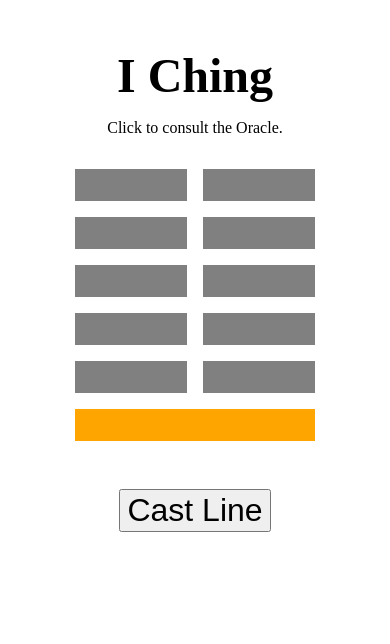
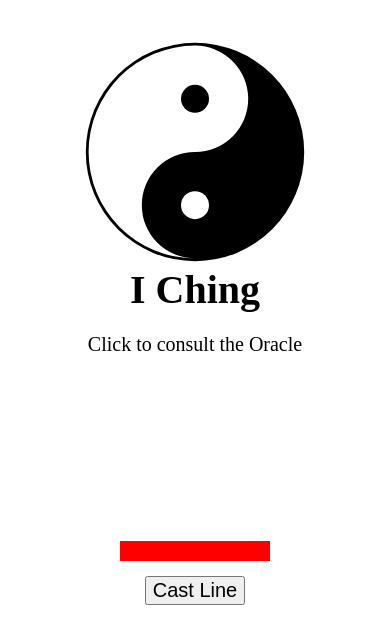
Before and after one commit to rivamazov/iching, a website: page index.html in a window 390 px wide. Both pictures are taken after a click on the button "Cast Line". Drawn offline with Linux system fonts and the light colour scheme.

Commit message:
total rewrite with hexagram class

```diff
--- a/index.html
+++ b/index.html
@@ -6,21 +6,14 @@
     <script type="text/javascript" src="main.js"></script>
   </head>
   <body>
-    <h1>I Ching</h1>
-    <p>Click to consult the Oracle.</p>
-    <section>
-      <article>
-        <ul>
-          <li id="line6" class="yin placeholder"></li>
-          <li id="line5" class="yin placeholder"></li>
-          <li id="line4" class="yin placeholder"></li>
-          <li id="line3" class="yin placeholder"></li>
-          <li id="line2" class="yin placeholder"></li>
-          <li id="line1" class="yin placeholder"></li>
-        </ul>
-        <p id="hexagram"></p>
-      </article>
-    </section>
-    <button id="castBtn" onclick="cast()">Cast Line</button>
+    <div class=container>
+      <img class='yinyang' src="yin-yang.svg" />
+      <h1>I Ching</h1>
+      <p>Click to consult the Oracle</p>
+      <section>
+        <article></article>
+      </section>
+      <button id="castBtn" onclick="cast(hex)">Cast Line</button>
+    </div>
   </body>
 </html>
--- a/main.css
+++ b/main.css
@@ -1,4 +1,4 @@
-@media screen and (min-width: 456px) {
+@media screen and (min-width: 445px) {
 	html {
 		font-size: 100%;
 		max-width: 42rem;
@@ -6,25 +6,33 @@
 	}
 }
 
-@media screen and (max-width: 457px) {
+@media screen and (max-width: 444px) {
 	html {
-		font-size: 100%;
+		font-size: 62.5%;
+		max-width: 42rem
 	}
+}
+.container {
+
 }
 
 body {
-	margin-top: 3rem;
+	margin-top: 4rem;
 	text-align: center;
 }
 
 h1 {
-	font-size:3rem;
-	margin-bottom:0;
+	font-size:4rem;
+	margin: 0;
 }
 
 ul {
 	list-style: none;
 	padding: 0;
+}
+
+p {
+	font-size: 2rem;
 }
 
 /* section styles */
@@ -33,22 +41,29 @@ section {
 	display: flex;
 	flex-wrap: wrap;
 	justify-content: center;
+	min-height:20rem;
 }
 
 section article {
 	margin: 0 1rem;
+	display: flex;
+	flex-direction: column;
 }
 
 section article ul { /* hexagram */
 	width: 15rem;
+	display: flex;
+	flex-direction: column;
+	justify-content: flex-end;
+	margin-top: auto;
 }
 
 section article ul li { /* hexagram line*/
-	margin: 1rem 0;
+	margin: .5rem 0;
 }
 
 section article p { /* hexagram name */
-	min-height: 1rem;
+	margin: 0;
 }
 
 /* button */
@@ -64,14 +79,14 @@ button {
 .yang {
 	width: 15rem;
 	height: 2rem;
-	background: #e7e42a;
+	background: black;
 }
 
 .yin {
 	width: 7rem;
 	height: 2rem;
 	border-right: 9rem;
-	background:  #e7e42a;
+	background:  black;
 }
 
 .yin:after {
@@ -81,21 +96,25 @@ button {
 	height: 2rem;
 	margin-left: 8rem;
 	padding-left: 7rem;
-	background:  #e7e42a;
+	background-color:  black;
 }
 
 .yin.old:after {
-	background: orange;
+	background-color: red;
 }
 
 .old {
-	background: orange;
+	background-color:red;
 }
 
 .placeholder {
-	background: grey;
+	background-color: grey;
 }
 
 .yin.placeholder:after {
-	background: grey;
+	background-color: grey;
 }
+
+.yinyang {
+	width: 60%;
+}
--- a/main.js
+++ b/main.js
@@ -1,28 +1,68 @@
 'use strict'
 
 const PROBABILITY_ARR = [6, 7, 7, 7, 7, 7, 8, 8, 8, 8, 8, 8, 8, 9, 9, 9]
-const HEX_LOOKUP_ARR = 'hexArr.json'
-const Hexagram = []
+const HEX_LOOKUP_ARR = getLookupArr()
+const HEX_MAX = 6
+
+class Hexagram {
+  constructor(...lines) {
+    this.lines = lines
+    this.number = 0
+  }
+  *getLines() {
+    for (const line of this.lines) {
+      yield line
+    }
+  }
+  pushLine(line) {
+    if (this.isFull()) return
+    this.lines.push(line)
+    console.log(this.lines)
+  }
+  isFull() {
+    if (this.lines.length >= HEX_MAX) {
+      return true
+    }
+    else return false
+  }
+  isChanging() {
+    if (this.lines.includes(6) || this.lines.includes(9)) return true
+    else return false
+  }
+  setNumber(hexNumber) {
+    this.number = hexNumber
+  }
+  getNumber() {
+    return this.number
+  }
+}
 
 function randomIndexFromArr(arr) {
   return arr[Math.floor(Math.random()*arr.length)]
 }
 
-function cast() {
-  Hexagram.push(randomIndexFromArr(PROBABILITY_ARR))
-  const lineNumber = Hexagram.length
-  const lineLi = document.getElementById('line' + lineNumber)
-  lineLi.setAttribute('class', `${getLineCssClass(Hexagram[lineNumber-1])}`)
+function cast(hexObj) {
+  if (hexObj.isFull()) return
+  hexObj.pushLine(randomIndexFromArr(PROBABILITY_ARR))
+  update(hexObj)
+}
 
-  if (lineNumber == 6) {
-    const castBtn = document.getElementById('castBtn')
-    castBtn.setAttribute('onClick', 'reset()')
-    castBtn.innerHTML = 'Reset'
+function hexArrToArticle(hexObjArr) {
+  const article = document.createElement('article')
+  const ul = document.createElement('ul')
+  for (const line of hexObjArr) {
+    console.log(line)
+    const lineLi = document.createElement('li')
+    lineLi.setAttribute('class', `${getLineCssClass(line)}`)
+    ul.prepend(lineLi)
   }
+  article.appendChild(ul)
+  return article
 }
 
 function getLineCssClass(line) {
   switch(line) {
+    case 0: return 'yin placeholder'
     case 6: return 'yin old'
     case 7: return 'yang'
     case 8: return 'yin'
@@ -30,22 +70,34 @@ function getLineCssClass(line) {
   }
 }
 
-function reset() {
-  const lineLiList = document.querySelectorAll('[id^=line]')
-  for (const lineElement of lineLiList) {
-    lineElement.setAttribute('class', 'yin placeholder')
+const hex = new Hexagram()
+
+
+function update(hexObj) {
+  const section = document.querySelector('section')
+  section.removeChild(document.querySelector('section article'))
+  const article = hexArrToArticle(hexObj.lines)
+  section.appendChild(article)
+
+  if (hexObj.isFull()) {
+    if (hexObj.isChanging()) {
+      section.appendChild(hexArrToArticle(getSecondary(hexObj)))
+    }
   }
-  Hexagram.length = 0
-  const castBtn = document.getElementById('castBtn')
-  castBtn.setAttribute('onClick', 'cast()')
-  castBtn.innerHTML = "Cast Line"
 }
 
-async function getHexLookupArr() {
-  const request = new Request(HEX_LOOKUP_ARR)
-  const response = await fetch(request)
-  const hexagramsArr = await response.json()
-  return hexagramsArr
+function getSecondary(hexObj) {
+  return [...hexObj.getLines()].map(x => {
+    if (x == 6) return x+3
+    else if (x == 9) return x-3
+    else return x
+  })
 }
 
-const hexArr = getHexLookupArr()
+async function getLookupArr() {
+  const requestUrl = 'hexArr.json'
+  const request = new Request(requestUrl)
+  const response = await fetch(request);
+  const hexLookupArr = await response.json()
+  return hexLookupArr
+}
```
Also changed, not shown: yin-yang.svg (added).
